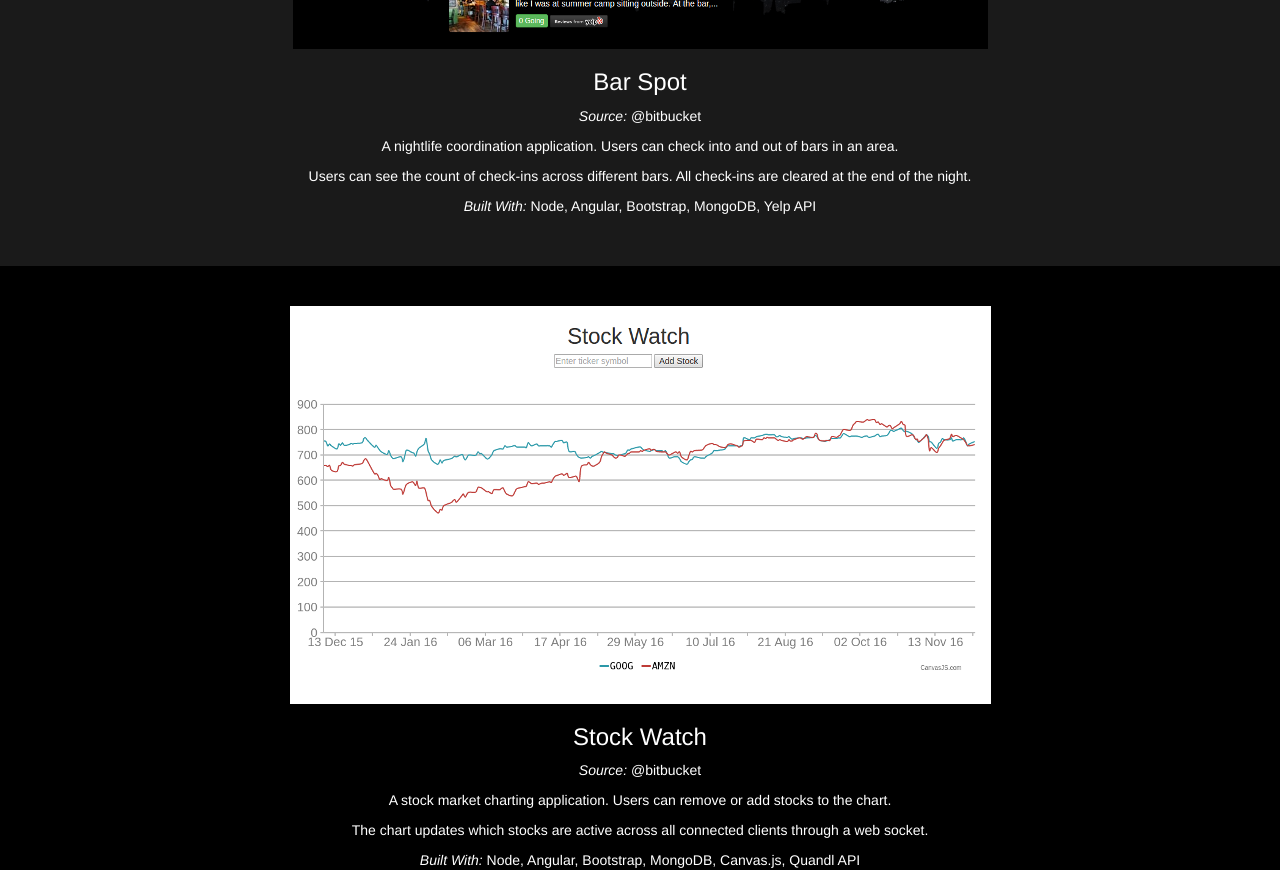
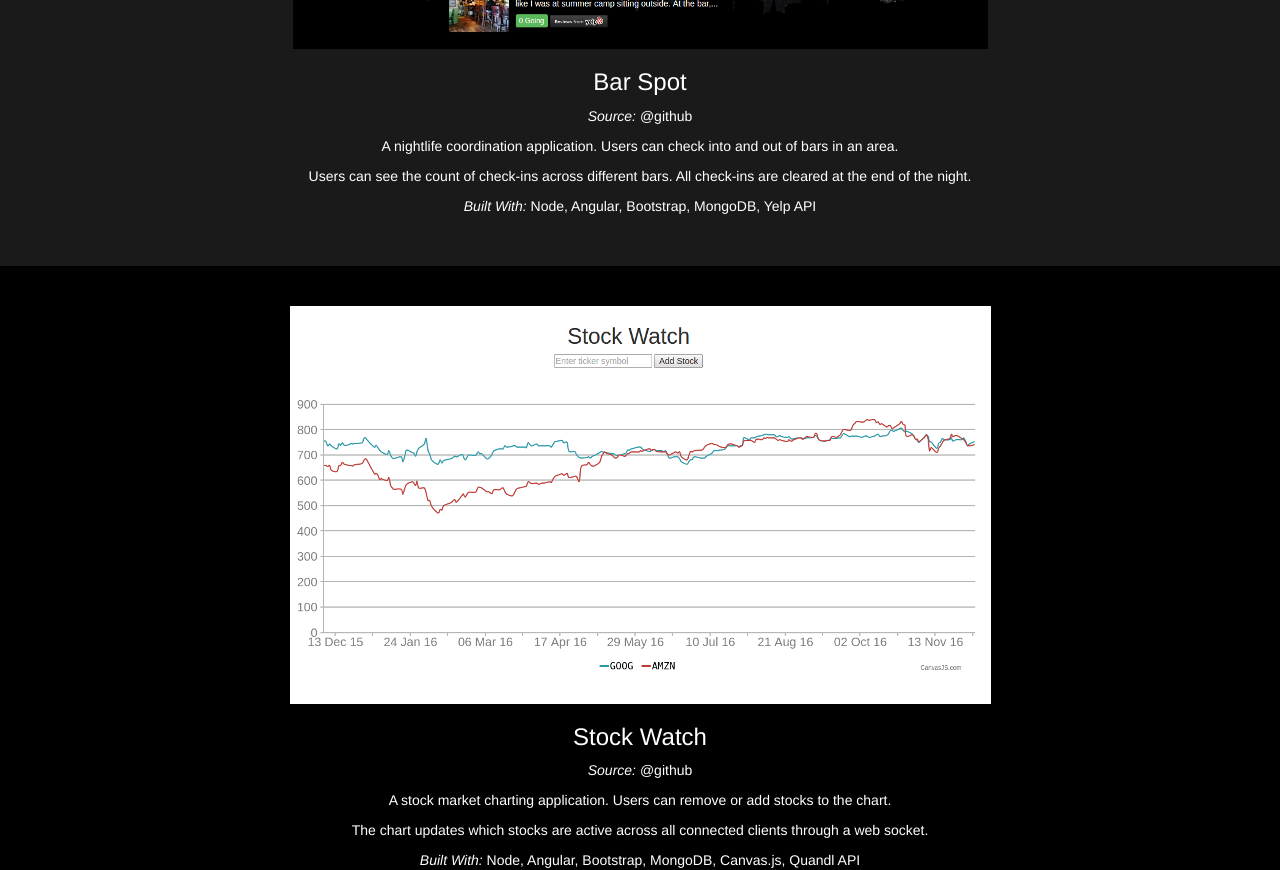
Before and after one commit to ericotto/ericotto.github.io, a Jekyll site: the page built from index.html, in a window 1280 px wide and 1400 px high, scrolled down 811 px. Shown: the part 152-1022 px from the top of the window. Built offline with Jekyll 4.4.1, drawn with Linux system fonts in a browser that asks for light colours; nearby versions of some CDN libraries.

Commit message:
bitbucket migration

```diff
--- a/index.html
+++ b/index.html
@@ -18,7 +18,7 @@ title: Portfolio
     <a href="https://bar-spot.herokuapp.com">
     <img class="img-responsive center-block" src="/images/bar-spot.png" alt="Website Screenshot"></a>
     <h3><a href="https://bar-spot.herokuapp.com">Bar Spot</a></h3>
-    <p><em>Source:</em> <a href="https://bitbucket.org/ericotto/bar-spot/src">@bitbucket</a></p>
+    <p><em>Source:</em> <a href="https://github.com/ericotto/bar-spot">@github</a></p>
     <p>A nightlife coordination application. Users can check into and out of bars in an area.</p>
     <p>Users can see the count of check-ins across different bars. All check-ins are cleared at the end of the night.</p>
     <p><em>Built With:</em> Node, Angular, Bootstrap, MongoDB, Yelp API</p>
@@ -30,7 +30,7 @@ title: Portfolio
     <a href="https://stock-watch-app.herokuapp.com">
     <img class="img-responsive center-block" src="/images/stock-watch.png" alt="Website Screenshot"></a>
     <h3><a href="https://stock-watch-app.herokuapp.com">Stock Watch</a></h3>
-    <p><em>Source:</em> <a href="https://bitbucket.org/ericotto/stock-watch/src">@bitbucket</a></p>
+    <p><em>Source:</em> <a href="https://github.com/ericotto/stock-watch">@github</a></p>
     <p>A stock market charting application. Users can remove or add stocks to the chart.</p>
     <p>The chart updates which stocks are active across all connected clients through a web socket.</p>
     <p><em>Built With:</em> Node, Angular, Bootstrap, MongoDB, Canvas.js, Quandl API</p>
@@ -42,7 +42,7 @@ title: Portfolio
     <a href="https://poll-place.herokuapp.com">
     <img class="img-responsive portfolio-item-odd center-block" src="images/poll-place.png" alt="Website Screenshot"></a>
     <h3><a href="https://poll-place.herokuapp.com">Poll Place</a></h3>
-    <p><em>Source:</em> <a href="https://bitbucket.org/ericotto/poll-place/src">@bitbucket</a></p>
+    <p><em>Source:</em> <a href="https://github.com/ericotto/poll-place">@github</a></p>
     <p>A polling application. Users can create, edit, share, and delete polls they create.</p>
     <p><em>Built With:</em> Node, React & Redux, Bootstrap, Chart.js, MongoDB</p>
   </div>
```
